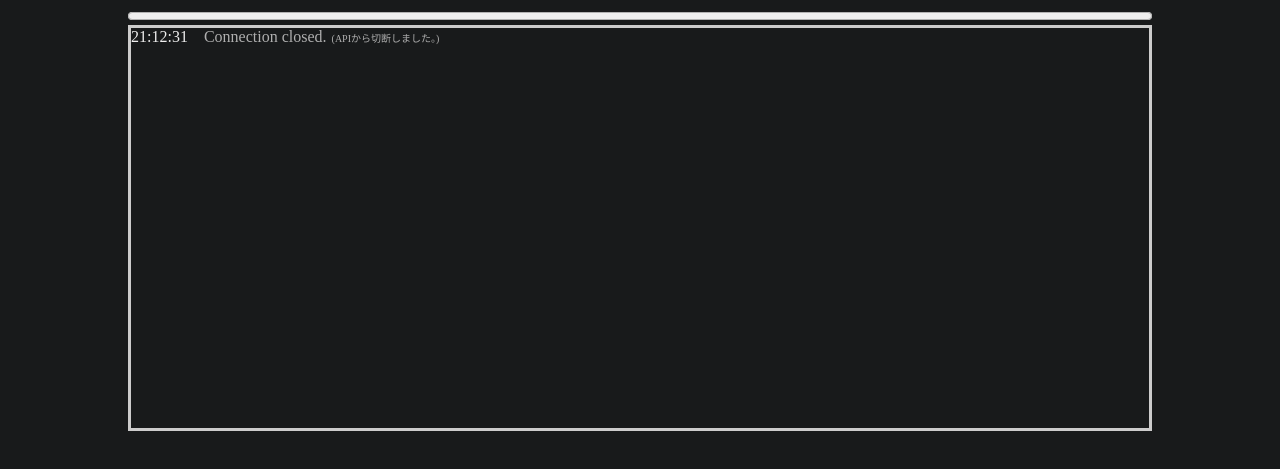
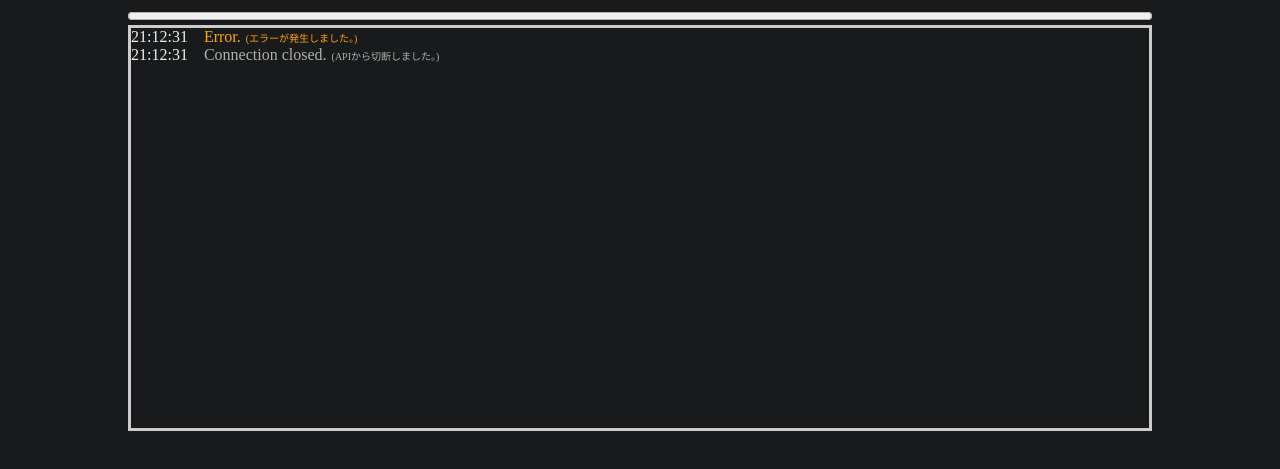
Before and after one commit to book000/yfts, a plain HTML site: page index.html in a window 1280 px wide. Shown: the part 319-788 px from the top of the page. Drawn offline with Linux system fonts and the light colour scheme.

Commit message:
Update index.html

```diff
--- a/index.html
+++ b/index.html
@@ -266,7 +266,7 @@
                 }
             }
 
-            ws.onerror = function () {
+            ws.onclose = function () {
                 message("Connection closed.", "APIから切断しました。", "info");
             }
 
```
